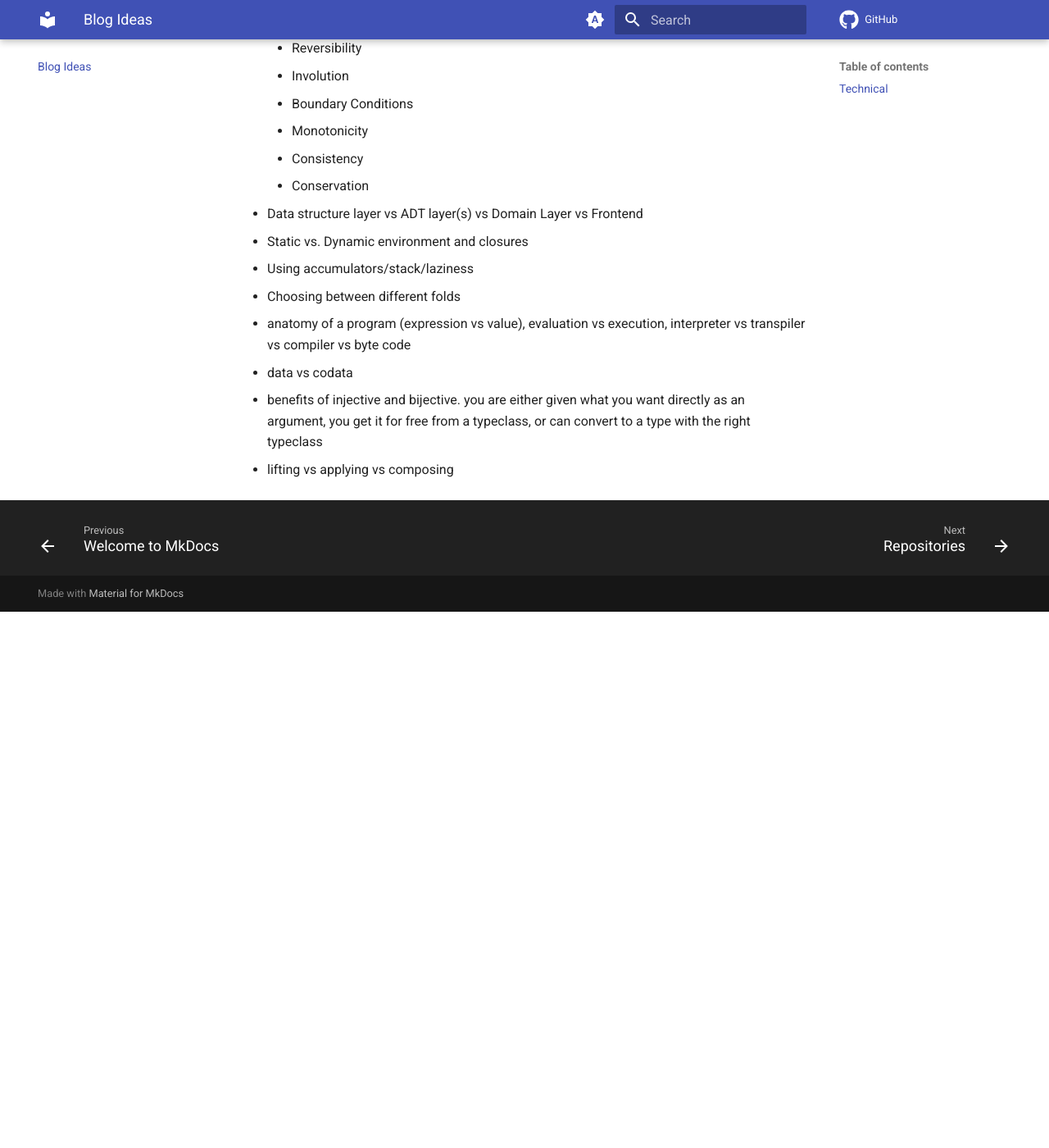
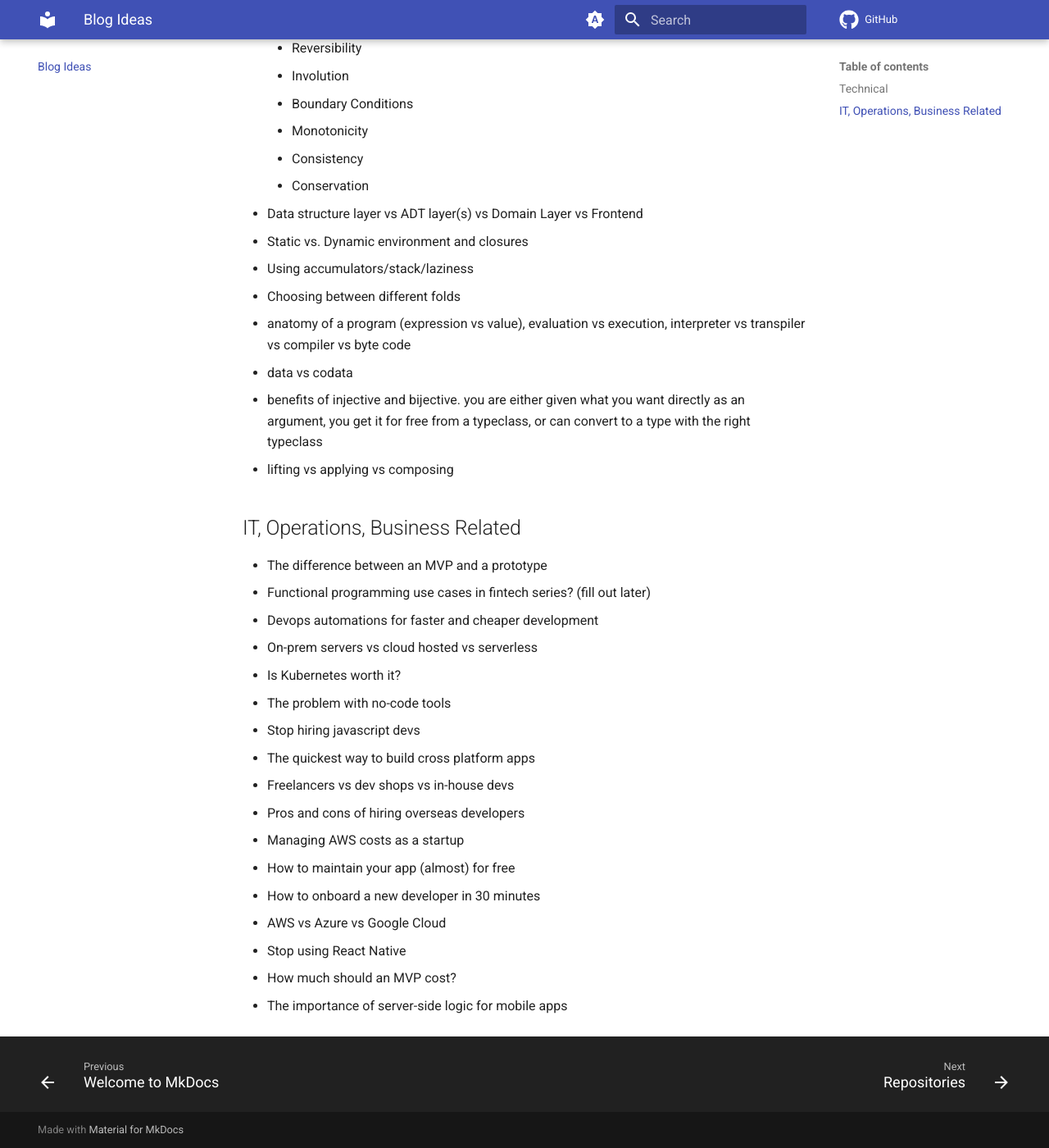
Before and after one commit to solvex-software/solvex-internal-documentation, an MkDocs documentation site: the page built from docs/blog-ideas.md, in a window 1280 px wide and 1400 px high, scrolled down 2139 px. Shown: the whole window at 82% size. Built offline with MkDocs 1.6.1 and Material for MkDocs 9.7.7, drawn with Linux system fonts in a browser that asks for light colours; comment, search, counter and statistics services are not loaded; before the commit the page ends 2885 px from its top, so only the background shows below that.

Commit message:
Update blog-ideas.md

```diff
--- a/docs/blog-ideas.md
+++ b/docs/blog-ideas.md
@@ -71,3 +71,22 @@
 - data vs codata
 - benefits of injective and bijective. you are either given what you want directly as an argument, you get it for free from a typeclass, or can convert to a type with the right typeclass
 - lifting vs applying vs composing
+
+## IT, Operations, Business Related
+- The difference between an MVP and a prototype
+- Functional programming use cases in fintech series? (fill out later)
+- Devops automations for faster and cheaper development
+- On-prem servers vs cloud hosted vs serverless
+- Is Kubernetes worth it?
+- The problem with no-code tools
+- Stop hiring javascript devs
+- The quickest way to build cross platform apps
+- Freelancers vs dev shops vs in-house devs
+- Pros and cons of hiring overseas developers
+- Managing AWS costs as a startup
+- How to maintain your app (almost) for free
+- How to onboard a new developer in 30 minutes
+- AWS vs Azure vs Google Cloud
+- Stop using React Native
+- How much should an MVP cost?
+- The importance of server-side logic for mobile apps
```
